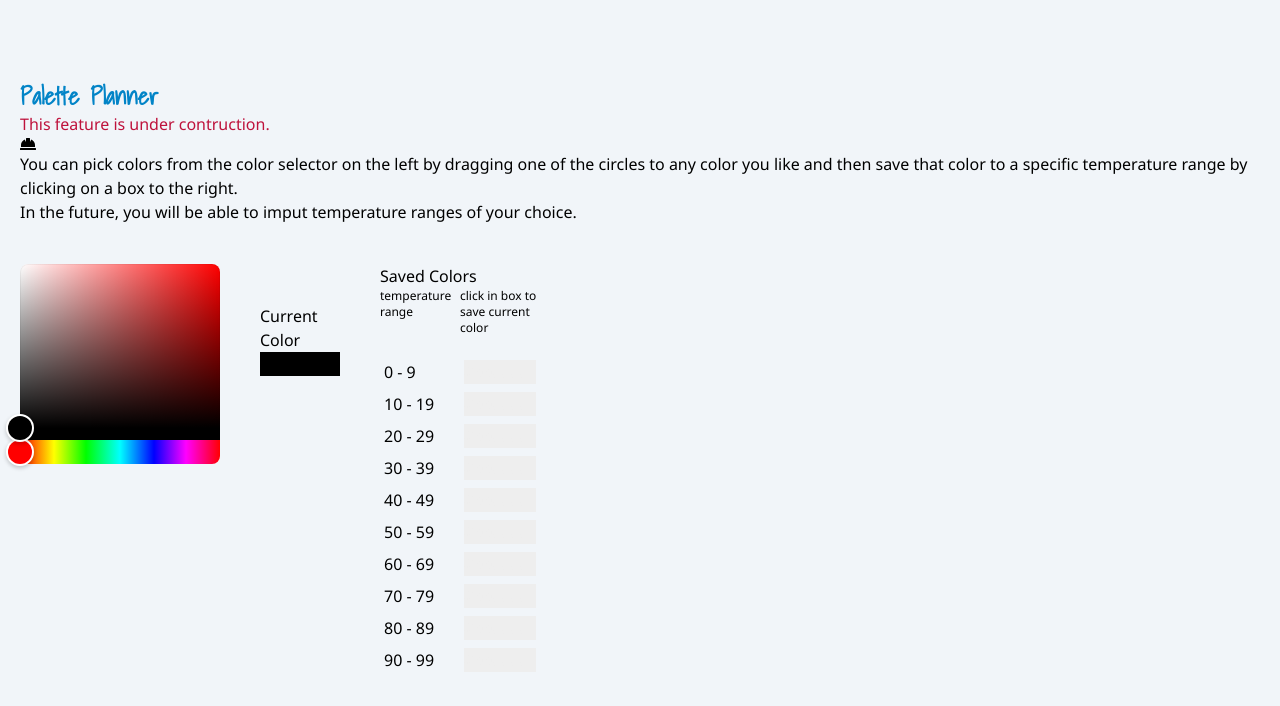
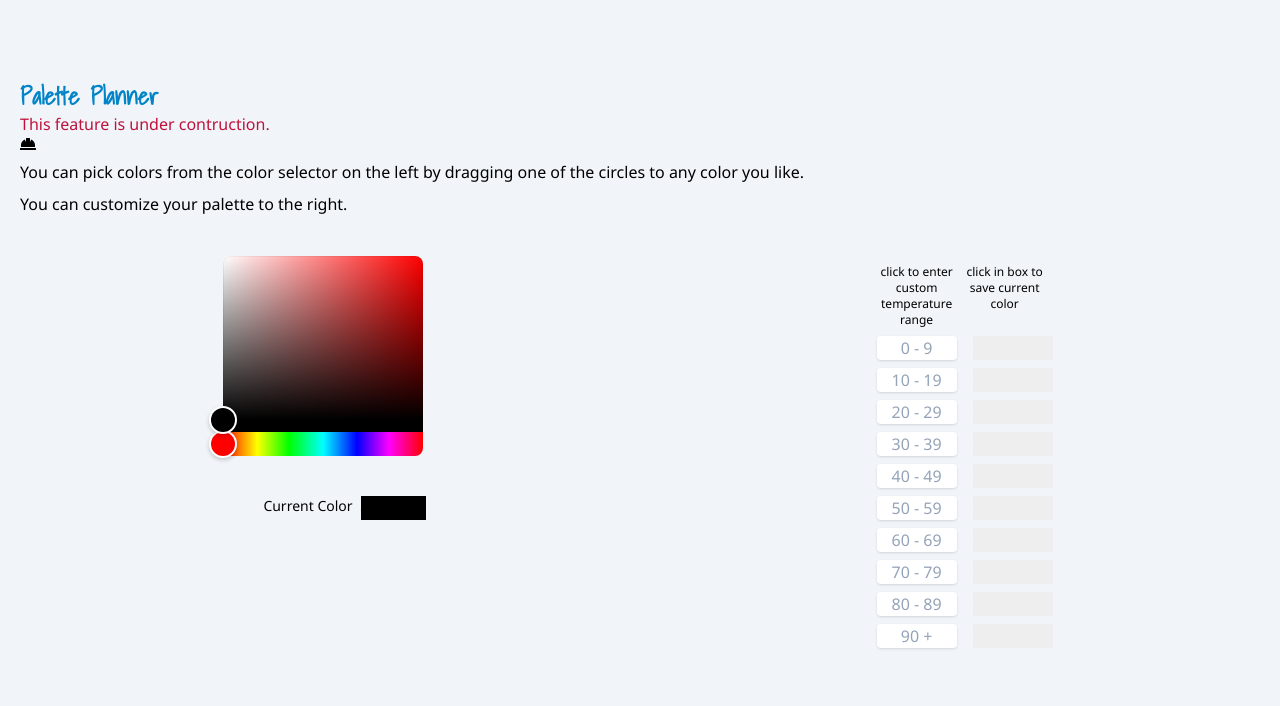
Before and after one commit to shelleymcq/temperature, a Next.js app: page /palette in a window 1280 px wide. Shown: the top 706 px of the page. Built offline with nearby package versions, Linux system fonts and the light colour scheme.

Commit message:
fea: temperature range customizable

```diff
--- a/components/ColorPicker.js
+++ b/components/ColorPicker.js
@@ -73,29 +73,97 @@ const ColorPicker = () => {
   };
 
   return (
-    <div className="mt-10 md:flex">
-      <HexColorPicker color={color} onChange={setColor} />
-      <div className="p-10 w-40">
-        <h3>Current Color</h3>
-        <p style={{ backgroundColor: `${color}`, color: `${color}` }}>
-          {color}
-        </p>
+    <div className="mt-10 md:flex md:justify-around">
+      <div>
+        <HexColorPicker color={color} onChange={setColor} />
+        <div className="p-10 flex flex-row">
+          <h3 className="text-sm mr-2">Current Color</h3>
+          <p style={{ backgroundColor: `${color}`, color: `${color}` }}>
+            {color}
+          </p>
+        </div>
       </div>
       <div>
-        <h3>Saved Colors</h3>
-        <div className="flex">
-          <p className="text-xs w-20">temperature range</p>
-          <p className="text-xs w-20">click in box to save current color</p>
-        </div>
-        <div className="flex mt-5">
+        <div className="flex mt-1">
           <div className="container m-auto grid">
-            {tempRange.map((item) => (
-              <div key={item.id}>
-                <p className="w-30 m-1">{item.value}</p>
-              </div>
-            ))}
+            <p className="text-center text-xs w-20 h-16 m-1">
+              click to enter custom temperature range
+            </p>
+            <div>
+              <input
+                type="text"
+                placeholder="0 - 9"
+                className="w-20 m-1 placeholder-slate-400 text-slate-600 text-center relative bg-white rounded border-0 shadow outline-none focus:outline-none focus:ring"
+              />
+            </div>
+            <div>
+              <input
+                type="text"
+                placeholder="10 - 19"
+                className="w-20 m-1 placeholder-slate-400 text-slate-600 text-center relative bg-white rounded border-0 shadow outline-none focus:outline-none focus:ring"
+              />
+            </div>
+            <div>
+              <input
+                type="text"
+                placeholder="20 - 29"
+                className="w-20 m-1 placeholder-slate-400 text-slate-600 text-center relative bg-white rounded border-0 shadow outline-none focus:outline-none focus:ring"
+              />
+            </div>
+            <div>
+              <input
+                type="text"
+                placeholder="30 - 39"
+                className="w-20 m-1 placeholder-slate-400 text-slate-600 text-center relative bg-white rounded border-0 shadow outline-none focus:outline-none focus:ring"
+              />
+            </div>
+            <div>
+              <input
+                type="text"
+                placeholder="40 - 49"
+                className="w-20 m-1 placeholder-slate-400 text-slate-600 text-center relative bg-white rounded border-0 shadow outline-none focus:outline-none focus:ring"
+              />
+            </div>
+            <div>
+              <input
+                type="text"
+                placeholder="50 - 59"
+                className="w-20 m-1 placeholder-slate-400 text-slate-600 text-center relative bg-white rounded border-0 shadow outline-none focus:outline-none focus:ring"
+              />
+            </div>
+            <div>
+              <input
+                type="text"
+                placeholder="60 - 69"
+                className="w-20 m-1 placeholder-slate-400 text-slate-600 text-center relative bg-white rounded border-0 shadow outline-none focus:outline-none focus:ring"
+              />
+            </div>
+            <div>
+              <input
+                type="text"
+                placeholder="70 - 79"
+                className="w-20 m-1 placeholder-slate-400 text-slate-600 text-center relative bg-white rounded border-0 shadow outline-none focus:outline-none focus:ring"
+              />
+            </div>
+            <div>
+              <input
+                type="text"
+                placeholder="80 - 89"
+                className="w-20 m-1 placeholder-slate-400 text-slate-600 text-center relative bg-white rounded border-0 shadow outline-none focus:outline-none focus:ring"
+              />
+            </div>
+            <div>
+              <input
+                type="text"
+                placeholder="90 +"
+                className="w-20 m-1 placeholder-slate-400 text-slate-600 text-center relative bg-white rounded border-0 shadow outline-none focus:outline-none focus:ring"
+              />
+            </div>
           </div>
           <div className="container m-auto grid">
+            <p className="text-center text-xs w-20 h-16 m-1">
+              click in box to save current color
+            </p>
             {savedColors.map((item) => (
               <div key={item.id}>
                 <p
@@ -103,7 +171,7 @@ const ColorPicker = () => {
                     backgroundColor: `${item.hex}`,
                     color: `${item.hex}`,
                   }}
-                  className="w-30 m-1"
+                  className="w-20 ml-3 m-1 cursor-pointer"
                   onClick={() => handleSave(item.id, color)}
                 >
                   {item.hex}
--- a/pages/palette.js
+++ b/pages/palette.js
@@ -17,15 +17,11 @@ const Palette = () => {
       <p>
         <FaHardHat />
       </p>
-      <p>
+      <p className="py-2">
         You can pick colors from the color selector on the left by dragging one
-        of the circles to any color you like and then save that color to a
-        specific temperature range by clicking on a box to the right.
+        of the circles to any color you like.
       </p>
-      <p>
-        In the future, you will be able to imput temperature ranges of your
-        choice.
-      </p>
+      <p>You can customize your palette to the right.</p>
       <ColorPicker />
     </div>
   );
```
